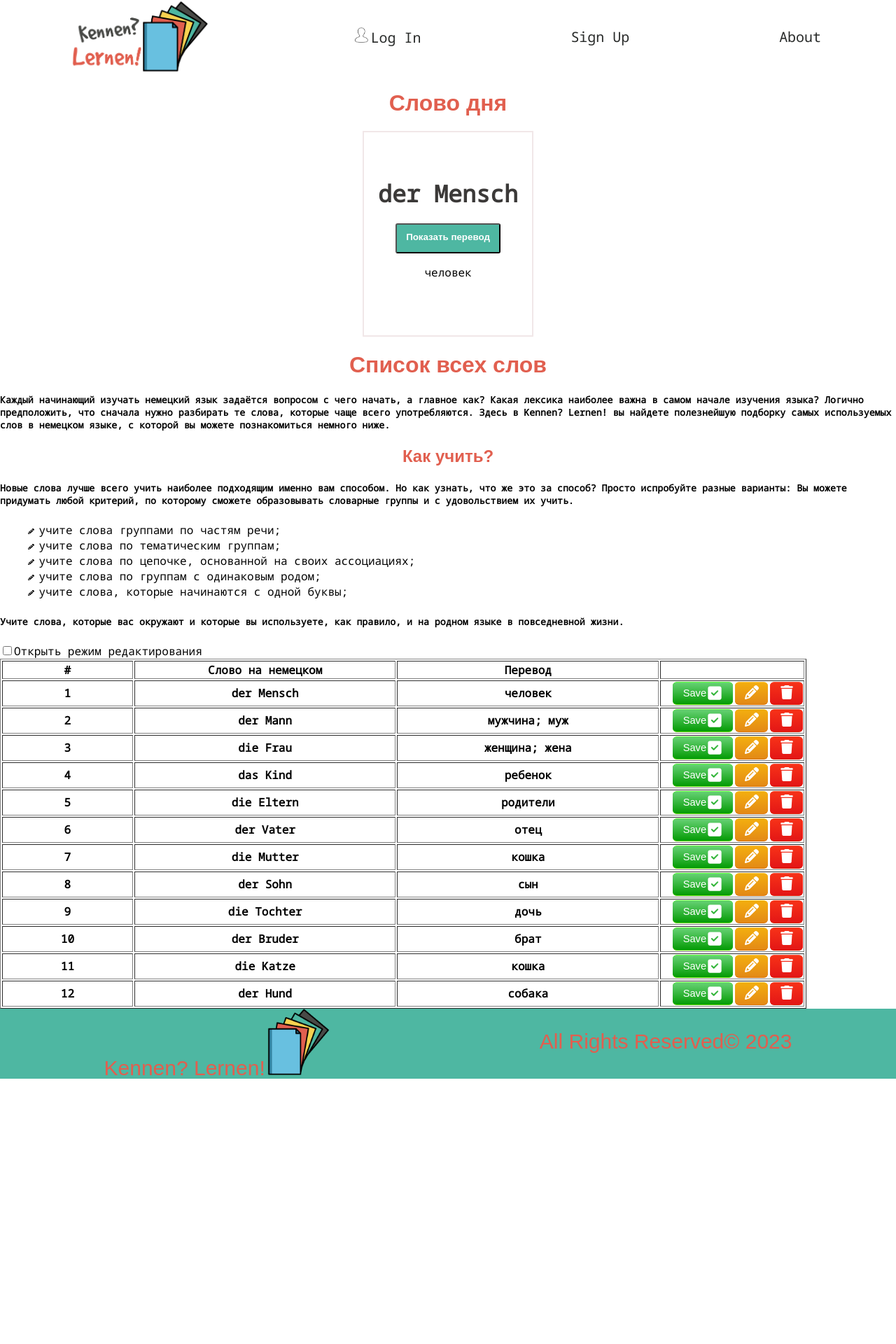
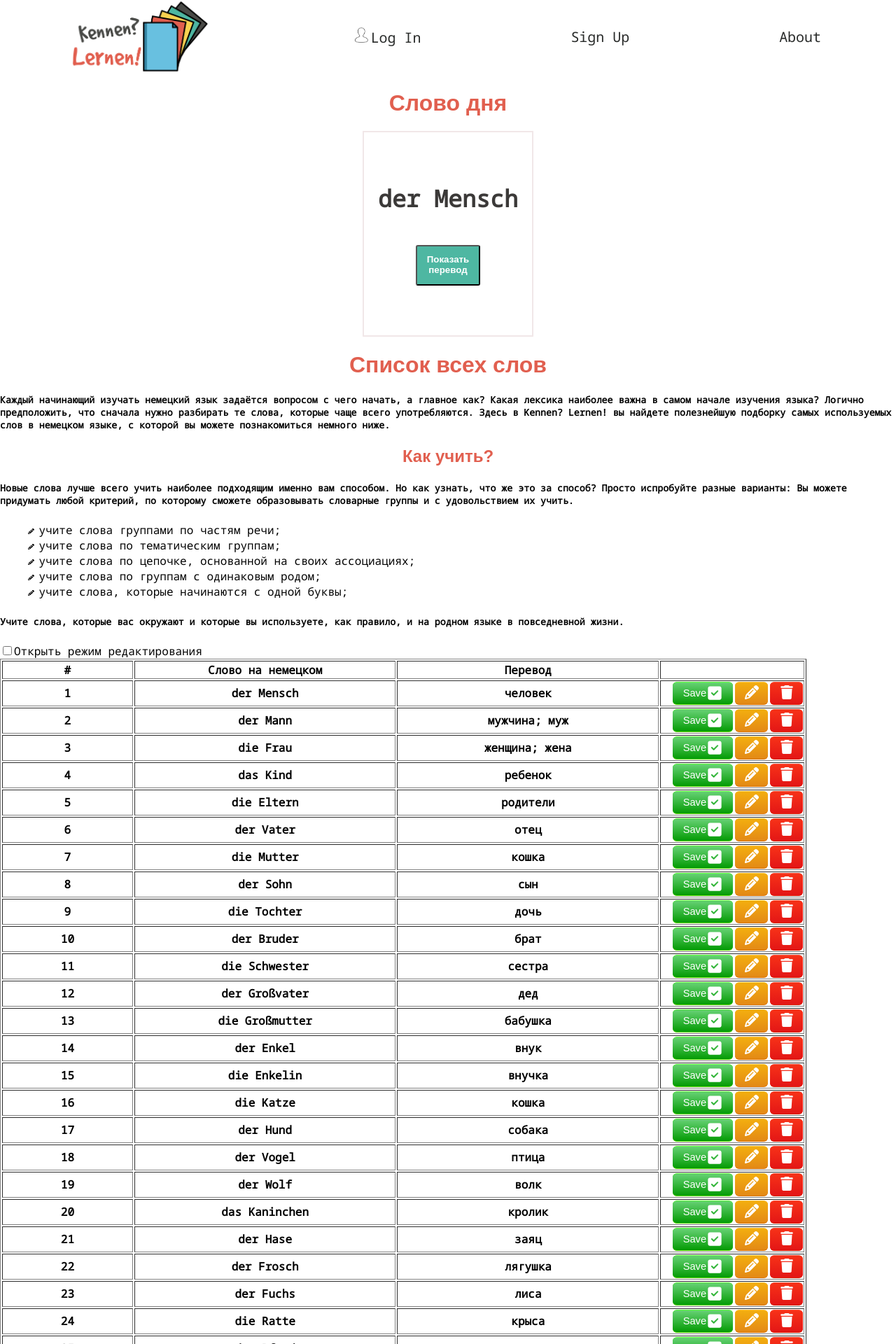
Before and after one commit to Nadia-HPoe/kennen-lernen-app, a React app: page / in a window 1280 px wide. Shown: the part 2-1922 px from the top of the page at 70% size. Before the commit the page ends 1558 px from the top, so only its background shows below. Built offline with nearby package versions, Linux system fonts and the light colour scheme.

Commit message:
adding translation to words

```diff
--- a/src/presentation/Card/card.scss
+++ b/src/presentation/Card/card.scss
@@ -8,11 +8,18 @@
   display: flex;
   flex-direction: column;
   align-items: center;
-  justify-content: center;
-  font-family: NotoSansMono-Regular, sans-serif;
+  justify-content: space-around;
+  font-family: 'NotoSansMono-Regular', sans-serif;
 }
-
+.card-wrapper {
+  position: relative;
+  display: flex;
+  flex-direction: column;
+  align-items: center;
+  justify-content: end;
+}
 .card-button {
+  position: absolute;
   font-weight: 700;
   color: white;
   text-decoration: none;
@@ -21,10 +28,29 @@
   background: #4eb7a2;
   transition: 0.2s;
   text-align: center;
+
+  &:hover {
+    background: #68c0e0;
+    transition: 0.5s all;
+  }
+  &:active {
+    background: #4eb7a2;
+    box-shadow: 0 3px #4eb7a2 inset;
+  }
 }
+
+.hidden {
+  display: none;
+}
+
 .card-text {
   color: #3b3938;
   font-weight: 700;
   font-size: 25pt;
-  margin-bottom: 20px;
 }
+.card-translation {
+  position: absolute;
+  margin-bottom: 25px;
+  ///color: #4eb7a2;
+  color: red;
+}
--- a/src/presentation/Card/index.jsx
+++ b/src/presentation/Card/index.jsx
@@ -1,8 +1,12 @@
-import React from 'react';
+import React, { useState } from 'react';
 import { words } from '../components/wordlist';
 import './card.scss';
 
 function Card() {
+  const [pressed, setPressed] = useState(false);
+  const handleChange = () => {
+    setPressed(!pressed);
+  };
   const randomIndex = Math.floor(Math.random() * words.length);
   const randomWord = words[randomIndex].german;
 
@@ -11,8 +15,17 @@ function Card() {
       <h1> Слово дня</h1>
       <div className="card-body">
         <div className="card-text">{randomWord}</div>
-        <button className="card-button">Показать перевод</button>
-        <p>{words[randomIndex].russian}</p>
+        <div className="card-wrapper">
+          <button
+            className={'card-button ' + (pressed ? 'hidden' : '')}
+            onClick={handleChange}
+          >
+            Показать перевод
+          </button>
+          <p className={'card-translation ' + (pressed ? '' : 'hidden')}>
+            {words[randomIndex].russian}
+          </p>
+        </div>
       </div>
     </div>
   );
--- a/src/presentation/components/wordlist.js
+++ b/src/presentation/components/wordlist.js
@@ -71,6 +71,44 @@ const words = [
     tags_json: '["familie"]',
   },
   {
+    id: '26',
+    german: 'die Schwester',
+    russian: 'сестра',
+    tags: 'familie',
+    tags_json: '["familie"]',
+  },
+  {
+    id: '27',
+    german: 'der Großvater',
+    russian: 'дед',
+    tags: 'familie',
+    tags_json: '["familie"]',
+  },
+
+  {
+    id: '28',
+    german: 'die Großmutter',
+    russian: 'бабушка',
+    tags: 'familie',
+    tags_json: '["familie"]',
+  },
+
+  {
+    id: '29',
+    german: 'der Enkel',
+    russian: 'внук',
+    tags: 'familie',
+    tags_json: '["familie"]',
+  },
+
+  {
+    id: '30',
+    german: 'die Enkelin',
+    russian: 'внучка',
+    tags: 'familie',
+    tags_json: '["familie"]',
+  },
+  {
     id: '31',
     german: 'die Katze',
     russian: 'кошка',
@@ -79,8 +117,68 @@ const words = [
   },
   {
     id: '32',
-    german: 'der Hund ',
+    german: 'der Hund',
     russian: 'собака',
+    tags: 'tier',
+    tags_json: '["tier"]',
+  },
+  {
+    id: '33',
+    german: 'der Vogel',
+    russian: 'птица',
+    tags: 'tier',
+    tags_json: '["tier"]',
+  },
+  {
+    id: '34',
+    german: 'der Wolf',
+    russian: 'волк',
+    tags: 'tier',
+    tags_json: '["tier"]',
+  },
+  {
+    id: '35',
+    german: 'das Kaninchen',
+    russian: 'кролик',
+    tags: 'tier',
+    tags_json: '["tier"]',
+  },
+  {
+    id: '36',
+    german: 'der Hase',
+    russian: 'заяц',
+    tags: 'tier',
+    tags_json: '["tier"]',
+  },
+
+  {
+    id: '37',
+    german: 'der Frosch',
+    russian: 'лягушка',
+    tags: 'tier',
+    tags_json: '["tier"]',
+  },
+
+  {
+    id: '38',
+    german: 'der Fuchs',
+    russian: 'лиса',
+    tags: 'tier',
+    tags_json: '["tier"]',
+  },
+
+  {
+    id: '39',
+    german: 'die Ratte',
+    russian: 'крыса',
+    tags: 'tier',
+    tags_json: '["tier"]',
+  },
+
+  {
+    id: '40',
+    german: 'das Pferd',
+    russian: 'лошадь',
     tags: 'tier',
     tags_json: '["tier"]',
   },
```
